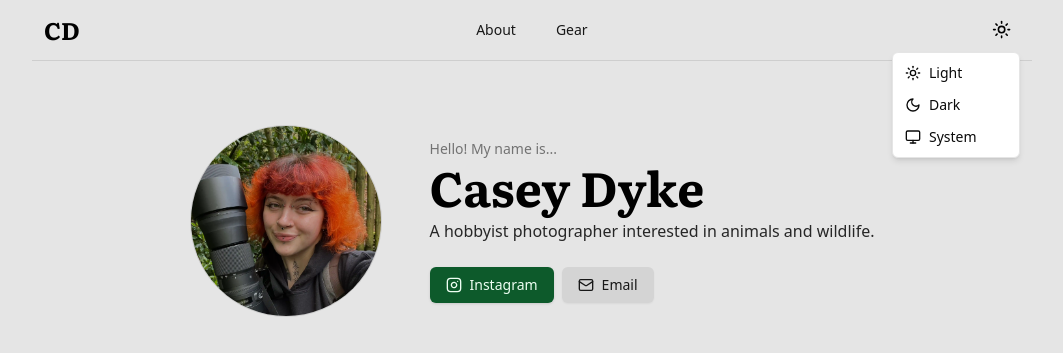
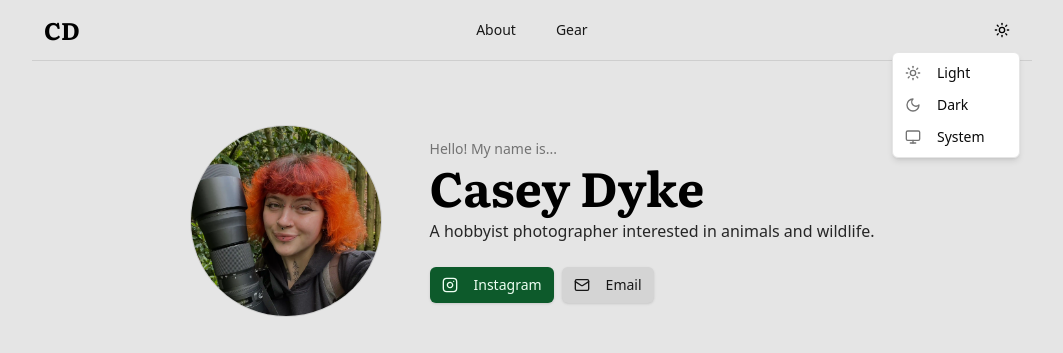
Before and after one commit to tygrdotdev/caseydyke.com, a Next.js app: page / in a window 1280 px wide. Both pictures are taken after a click on the button "Toggle theme". Shown: the top 353 px of the page, without its empty margins (108-1171 px from the left). Built offline with nearby package versions, Linux system fonts and the light colour scheme.

Commit message:
fix: breaking changes in required packages

```diff
--- a/app/og/route.tsx
+++ b/app/og/route.tsx
@@ -1,7 +1,5 @@
 import { ImageResponse } from "next/og";
 import { NextRequest } from "next/server";
-
-export const runtime = "edge";
 
 export async function GET(req: NextRequest) {
 	const { searchParams } = req.nextUrl;
--- a/app/page.tsx
+++ b/app/page.tsx
@@ -2,6 +2,7 @@ import { Button } from "@/components/ui/button";
 import Image from "next/image";
 import Link from "next/link";
 import { Crown, Email, Instagram, Medal } from "@/components/icons";
+import React from "react";
 
 function AwardItem({
 	href,
@@ -11,7 +12,7 @@ function AwardItem({
 }: {
 	href: string;
 	award: string;
-	awardIcon: JSX.Element;
+	awardIcon: React.JSX.Element;
 	body: string;
 }) {
 	return (
--- a/components/theme/provider.tsx
+++ b/components/theme/provider.tsx
@@ -1,9 +1,11 @@
 "use client";
 
 import * as React from "react";
-import { ThemeProvider as NextThemesProvider } from "next-themes";
-import { type ThemeProviderProps } from "next-themes/dist/types";
+import {
+	ThemeProvider as NextThemesProvider,
+	type ThemeProviderProps,
+} from "next-themes";
 
 export function ThemeProvider({ children, ...props }: ThemeProviderProps) {
-    return <NextThemesProvider {...props}>{children}</NextThemesProvider>;
+	return <NextThemesProvider {...props}>{children}</NextThemesProvider>;
 }
--- a/components/ui/button.tsx
+++ b/components/ui/button.tsx
@@ -5,26 +5,26 @@ import { cva, type VariantProps } from "class-variance-authority";
 import { cn } from "@/lib/utils";
 
 const buttonVariants = cva(
-    "inline-flex items-center justify-center whitespace-nowrap rounded-md text-sm font-medium transition-colors focus-visible:outline-hidden focus-visible:ring-1 focus-visible:ring-accent-950 disabled:pointer-events-none disabled:opacity-50 dark:focus-visible:ring-accent-300",
+	"inline-flex items-center justify-center gap-2 whitespace-nowrap rounded-md text-sm font-medium transition-[color,box-shadow] disabled:pointer-events-none disabled:opacity-50 [&_svg]:pointer-events-none [&_svg:not([class*='size-'])]:size-4 shrink-0 [&_svg]:shrink-0 outline-none focus-visible:border-neutral-950 focus-visible:ring-neutral-950/50 focus-visible:ring-[3px] aria-invalid:ring-red-500/20 dark:aria-invalid:ring-red-500/40 aria-invalid:border-red-500 dark:focus-visible:border-neutral-300 dark:focus-visible:ring-neutral-300/50 dark:aria-invalid:ring-red-900/20 dark:dark:aria-invalid:ring-red-900/40 dark:aria-invalid:border-red-900",
 	{
 		variants: {
 			variant: {
 				default:
-                    "bg-accent-900 text-accent-50 shadow-sm hover:bg-accent-900/90 dark:bg-accent-800 dark:text-accent-50 dark:hover:bg-accent-800/90",
+					"bg-accent-900 text-accent-50 shadow hover:bg-accent-900/90 dark:bg-accent-800 dark:text-accent-50 dark:hover:bg-accent-800/90",
 				destructive:
-                    "bg-red-500 text-neutral-50 shadow-xs hover:bg-red-500/90 dark:bg-red-900 dark:text-neutral-50 dark:hover:bg-red-900/90",
+					"bg-red-500 text-neutral-50 shadow-sm hover:bg-red-500/90 dark:bg-red-900 dark:text-neutral-50 dark:hover:bg-red-900/90",
 				outline:
-                    "border border-neutral-200 bg-white shadow-xs hover:bg-neutral-100 hover:text-neutral-900 dark:border-neutral-800 dark:bg-neutral-950 dark:hover:bg-neutral-800 dark:hover:text-neutral-50",
+					"border border-neutral-200 bg-white shadow-sm hover:bg-neutral-100 hover:text-neutral-900 dark:border-neutral-800 dark:bg-neutral-950 dark:hover:bg-neutral-800 dark:hover:text-neutral-50",
 				secondary:
-                    "bg-neutral-300 text-neutral-900 shadow-xs hover:bg-neutral-300/80 dark:bg-neutral-800 dark:text-neutral-50 dark:hover:bg-neutral-800/80",
+					"bg-neutral-300 text-neutral-900 shadow-sm hover:bg-neutral-300/80 dark:bg-neutral-800 dark:text-neutral-50 dark:hover:bg-neutral-800/80",
 				ghost: "hover:bg-neutral-300 hover:text-neutral-900 dark:hover:bg-neutral-800 dark:hover:text-neutral-50",
 				link: "text-neutral-900 underline-offset-4 hover:underline dark:text-neutral-50",
 			},
 			size: {
-                default: "h-9 px-4 py-2",
-                sm: "h-8 rounded-md px-3 text-xs",
-                lg: "h-10 rounded-md px-8",
-                icon: "h-9 w-9",
+				default: "h-9 px-4 py-2 has-[>svg]:px-3",
+				sm: "h-8 rounded-md gap-1.5 px-3 has-[>svg]:px-2.5",
+				lg: "h-10 rounded-md px-6 has-[>svg]:px-4",
+				icon: "size-9",
 			},
 		},
 		defaultVariants: {
@@ -34,33 +34,25 @@ const buttonVariants = cva(
 	}
 );
 
-export interface ButtonProps
-    extends React.ButtonHTMLAttributes<HTMLButtonElement>,
-        VariantProps<typeof buttonVariants> {
-    asChild?: boolean;
-}
-
-const Button = (
-    {
-        ref,
+function Button({
 	className,
 	variant,
 	size,
 	asChild = false,
 	...props
-    }: ButtonProps & {
-        ref: React.RefObject<HTMLButtonElement>;
-    }
-) => {
+}: React.ComponentProps<"button"> &
+	VariantProps<typeof buttonVariants> & {
+		asChild?: boolean;
+	}) {
 	const Comp = asChild ? Slot : "button";
+
 	return (
 		<Comp
+			data-slot="button"
 			className={cn(buttonVariants({ variant, size, className }))}
-            ref={ref}
 			{...props}
 		/>
 	);
-};
-Button.displayName = "Button";
+}
 
 export { Button, buttonVariants };
--- a/components/ui/dropdown-menu.tsx
+++ b/components/ui/dropdown-menu.tsx
@@ -2,224 +2,256 @@
 
 import * as React from "react"
 import * as DropdownMenuPrimitive from "@radix-ui/react-dropdown-menu"
-import {
-  CheckIcon,
-  ChevronRightIcon,
-  DotFilledIcon,
-} from "@radix-ui/react-icons"
+import { CheckIcon, ChevronRightIcon, CircleIcon } from "lucide-react"
 
 import { cn } from "@/lib/utils"
 
-const DropdownMenu = DropdownMenuPrimitive.Root
+function DropdownMenu({
+  ...props
+}: React.ComponentProps<typeof DropdownMenuPrimitive.Root>) {
+  return <DropdownMenuPrimitive.Root data-slot="dropdown-menu" {...props} />
+}
 
-const DropdownMenuTrigger = DropdownMenuPrimitive.Trigger
+function DropdownMenuPortal({
+  ...props
+}: React.ComponentProps<typeof DropdownMenuPrimitive.Portal>) {
+  return (
+    <DropdownMenuPrimitive.Portal data-slot="dropdown-menu-portal" {...props} />
+  )
+}
 
-const DropdownMenuGroup = DropdownMenuPrimitive.Group
+function DropdownMenuTrigger({
+  ...props
+}: React.ComponentProps<typeof DropdownMenuPrimitive.Trigger>) {
+  return (
+    <DropdownMenuPrimitive.Trigger
+      data-slot="dropdown-menu-trigger"
+      {...props}
+    />
+  )
+}
 
-const DropdownMenuPortal = DropdownMenuPrimitive.Portal
+function DropdownMenuContent({
+  className,
+  sideOffset = 4,
+  ...props
+}: React.ComponentProps<typeof DropdownMenuPrimitive.Content>) {
+  return (
+    <DropdownMenuPrimitive.Portal>
+      <DropdownMenuPrimitive.Content
+        data-slot="dropdown-menu-content"
+        sideOffset={sideOffset}
+        className={cn(
+          "bg-white text-neutral-950 data-[state=open]:animate-in data-[state=closed]:animate-out data-[state=closed]:fade-out-0 data-[state=open]:fade-in-0 data-[state=closed]:zoom-out-95 data-[state=open]:zoom-in-95 data-[side=bottom]:slide-in-from-top-2 data-[side=left]:slide-in-from-right-2 data-[side=right]:slide-in-from-left-2 data-[side=top]:slide-in-from-bottom-2 z-50 max-h-(--radix-dropdown-menu-content-available-height) min-w-[8rem] overflow-x-hidden overflow-y-auto rounded-md border border-neutral-200 p-1 shadow-md dark:bg-neutral-950 dark:text-neutral-50 dark:border-neutral-800",
+          className
+        )}
+        {...props}
+      />
+    </DropdownMenuPrimitive.Portal>
+  )
+}
 
-const DropdownMenuSub = DropdownMenuPrimitive.Sub
+function DropdownMenuGroup({
+  ...props
+}: React.ComponentProps<typeof DropdownMenuPrimitive.Group>) {
+  return (
+    <DropdownMenuPrimitive.Group data-slot="dropdown-menu-group" {...props} />
+  )
+}
 
-const DropdownMenuRadioGroup = DropdownMenuPrimitive.RadioGroup
+function DropdownMenuItem({
+  className,
+  inset,
+  variant = "default",
+  ...props
+}: React.ComponentProps<typeof DropdownMenuPrimitive.Item> & {
+  inset?: boolean
+  variant?: "default" | "destructive"
+}) {
+  return (
+    <DropdownMenuPrimitive.Item
+      data-slot="dropdown-menu-item"
+      data-inset={inset}
+      data-variant={variant}
+      className={cn(
+        "focus:bg-neutral-100 focus:text-neutral-900 data-[variant=destructive]:text-neutral-50 data-[variant=destructive]:focus:bg-red-500/10 dark:data-[variant=destructive]:focus:bg-red-500/40 data-[variant=destructive]:focus:text-neutral-50 data-[variant=destructive]:*:[svg]:!text-destructive-foreground [&_svg:not([class*='text-'])]:text-neutral-500 relative flex cursor-default items-center gap-2 rounded-sm px-2 py-1.5 text-sm outline-hidden select-none data-[disabled]:pointer-events-none data-[disabled]:opacity-50 data-[inset]:pl-8 [&_svg]:pointer-events-none [&_svg]:shrink-0 [&_svg:not([class*='size-'])]:size-4 dark:focus:bg-neutral-800 dark:focus:text-neutral-50 dark:data-[variant=destructive]:text-neutral-50 dark:data-[variant=destructive]:focus:bg-red-900/10 dark:dark:data-[variant=destructive]:focus:bg-red-900/40 dark:data-[variant=destructive]:focus:text-neutral-50 dark:[&_svg:not([class*='text-'])]:text-neutral-400",
+        className
+      )}
+      {...props}
+    />
+  )
+}
 
-const DropdownMenuSubTrigger = (
-  {
-    ref,
+function DropdownMenuCheckboxItem({
+  className,
+  children,
+  checked,
+  ...props
+}: React.ComponentProps<typeof DropdownMenuPrimitive.CheckboxItem>) {
+  return (
+    <DropdownMenuPrimitive.CheckboxItem
+      data-slot="dropdown-menu-checkbox-item"
+      className={cn(
+        "focus:bg-neutral-100 focus:text-neutral-900 relative flex cursor-default items-center gap-2 rounded-sm py-1.5 pr-2 pl-8 text-sm outline-hidden select-none data-[disabled]:pointer-events-none data-[disabled]:opacity-50 [&_svg]:pointer-events-none [&_svg]:shrink-0 [&_svg:not([class*='size-'])]:size-4 dark:focus:bg-neutral-800 dark:focus:text-neutral-50",
+        className
+      )}
+      checked={checked}
+      {...props}
+    >
+      <span className="pointer-events-none absolute left-2 flex size-3.5 items-center justify-center">
+        <DropdownMenuPrimitive.ItemIndicator>
+          <CheckIcon className="size-4" />
+        </DropdownMenuPrimitive.ItemIndicator>
+      </span>
+      {children}
+    </DropdownMenuPrimitive.CheckboxItem>
+  )
+}
+
+function DropdownMenuRadioGroup({
+  ...props
+}: React.ComponentProps<typeof DropdownMenuPrimitive.RadioGroup>) {
+  return (
+    <DropdownMenuPrimitive.RadioGroup
+      data-slot="dropdown-menu-radio-group"
+      {...props}
+    />
+  )
+}
+
+function DropdownMenuRadioItem({
+  className,
+  children,
+  ...props
+}: React.ComponentProps<typeof DropdownMenuPrimitive.RadioItem>) {
+  return (
+    <DropdownMenuPrimitive.RadioItem
+      data-slot="dropdown-menu-radio-item"
+      className={cn(
+        "focus:bg-neutral-100 focus:text-neutral-900 relative flex cursor-default items-center gap-2 rounded-sm py-1.5 pr-2 pl-8 text-sm outline-hidden select-none data-[disabled]:pointer-events-none data-[disabled]:opacity-50 [&_svg]:pointer-events-none [&_svg]:shrink-0 [&_svg:not([class*='size-'])]:size-4 dark:focus:bg-neutral-800 dark:focus:text-neutral-50",
+        className
+      )}
+      {...props}
+    >
+      <span className="pointer-events-none absolute left-2 flex size-3.5 items-center justify-center">
+        <DropdownMenuPrimitive.ItemIndicator>
+          <CircleIcon className="size-2 fill-current" />
+        </DropdownMenuPrimitive.ItemIndicator>
+      </span>
+      {children}
+    </DropdownMenuPrimitive.RadioItem>
+  )
+}
+
+function DropdownMenuLabel({
+  className,
+  inset,
+  ...props
+}: React.ComponentProps<typeof DropdownMenuPrimitive.Label> & {
+  inset?: boolean
+}) {
+  return (
+    <DropdownMenuPrimitive.Label
+      data-slot="dropdown-menu-label"
+      data-inset={inset}
+      className={cn(
+        "px-2 py-1.5 text-sm font-medium data-[inset]:pl-8",
+        className
+      )}
+      {...props}
+    />
+  )
+}
+
+function DropdownMenuSeparator({
+  className,
+  ...props
+}: React.ComponentProps<typeof DropdownMenuPrimitive.Separator>) {
+  return (
+    <DropdownMenuPrimitive.Separator
+      data-slot="dropdown-menu-separator"
+      className={cn("bg-neutral-200 -mx-1 my-1 h-px dark:bg-neutral-800", className)}
+      {...props}
+    />
+  )
+}
+
+function DropdownMenuShortcut({
+  className,
+  ...props
+}: React.ComponentProps<"span">) {
+  return (
+    <span
+      data-slot="dropdown-menu-shortcut"
+      className={cn(
+        "text-neutral-500 ml-auto text-xs tracking-widest dark:text-neutral-400",
+        className
+      )}
+      {...props}
+    />
+  )
+}
+
+function DropdownMenuSub({
+  ...props
+}: React.ComponentProps<typeof DropdownMenuPrimitive.Sub>) {
+  return <DropdownMenuPrimitive.Sub data-slot="dropdown-menu-sub" {...props} />
+}
+
+function DropdownMenuSubTrigger({
   className,
   inset,
   children,
   ...props
-  }
-) => (<DropdownMenuPrimitive.SubTrigger
-  ref={ref}
+}: React.ComponentProps<typeof DropdownMenuPrimitive.SubTrigger> & {
+  inset?: boolean
+}) {
+  return (
+    <DropdownMenuPrimitive.SubTrigger
+      data-slot="dropdown-menu-sub-trigger"
+      data-inset={inset}
       className={cn(
-    "flex cursor-default select-none items-center rounded-xs px-2 py-1.5 text-sm outline-hidden focus:bg-neutral-100 data-[state=open]:bg-neutral-100 dark:focus:bg-neutral-800 dark:data-[state=open]:bg-neutral-800",
-    inset && "pl-8",
+        "focus:bg-neutral-100 focus:text-neutral-900 data-[state=open]:bg-neutral-100 data-[state=open]:text-neutral-900 flex cursor-default items-center rounded-sm px-2 py-1.5 text-sm outline-hidden select-none data-[inset]:pl-8 dark:focus:bg-neutral-800 dark:focus:text-neutral-50 dark:data-[state=open]:bg-neutral-800 dark:data-[state=open]:text-neutral-50",
         className
       )}
       {...props}
     >
       {children}
-  <ChevronRightIcon className="ml-auto h-4 w-4" />
-</DropdownMenuPrimitive.SubTrigger>)
-DropdownMenuSubTrigger.displayName =
-  DropdownMenuPrimitive.SubTrigger.displayName
+      <ChevronRightIcon className="ml-auto size-4" />
+    </DropdownMenuPrimitive.SubTrigger>
+  )
+}
 
-const DropdownMenuSubContent = (
-  {
-    ref,
+function DropdownMenuSubContent({
   className,
   ...props
-  }: React.ComponentPropsWithoutRef<typeof DropdownMenuPrimitive.SubContent> & {
-    ref: React.RefObject<React.ElementRef<typeof DropdownMenuPrimitive.SubContent>>;
-  }
-) => (<DropdownMenuPrimitive.SubContent
-  ref={ref}
+}: React.ComponentProps<typeof DropdownMenuPrimitive.SubContent>) {
+  return (
+    <DropdownMenuPrimitive.SubContent
+      data-slot="dropdown-menu-sub-content"
       className={cn(
-    "z-50 min-w-[8rem] overflow-hidden rounded-md border border-neutral-200 bg-white p-1 text-neutral-950 shadow-lg data-[state=open]:animate-in data-[state=closed]:animate-out data-[state=closed]:fade-out-0 data-[state=open]:fade-in-0 data-[state=closed]:zoom-out-95 data-[state=open]:zoom-in-95 data-[side=bottom]:slide-in-from-top-2 data-[side=left]:slide-in-from-right-2 data-[side=right]:slide-in-from-left-2 data-[side=top]:slide-in-from-bottom-2 dark:border-neutral-800 dark:bg-neutral-950 dark:text-neutral-50",
-    className
-  )}
-  {...props}
-/>)
-DropdownMenuSubContent.displayName =
-  DropdownMenuPrimitive.SubContent.displayName
-
-const DropdownMenuContent = (
-  {
-    ref,
-    className,
-    sideOffset = 4,
-    ...props
-  }: React.ComponentPropsWithoutRef<typeof DropdownMenuPrimitive.Content> & {
-    ref: React.RefObject<React.ElementRef<typeof DropdownMenuPrimitive.Content>>;
-  }
-) => (<DropdownMenuPrimitive.Portal>
-  <DropdownMenuPrimitive.Content
-    ref={ref}
-    sideOffset={sideOffset}
-    className={cn(
-      "z-50 min-w-[8rem] overflow-hidden rounded-md border border-neutral-200 bg-white p-1 text-neutral-950 shadow-md dark:border-neutral-800 dark:bg-neutral-950 dark:text-neutral-50",
-      "data-[state=open]:animate-in data-[state=closed]:animate-out data-[state=closed]:fade-out-0 data-[state=open]:fade-in-0 data-[state=closed]:zoom-out-95 data-[state=open]:zoom-in-95 data-[side=bottom]:slide-in-from-top-2 data-[side=left]:slide-in-from-right-2 data-[side=right]:slide-in-from-left-2 data-[side=top]:slide-in-from-bottom-2",
+        "bg-white text-neutral-950 data-[state=open]:animate-in data-[state=closed]:animate-out data-[state=closed]:fade-out-0 data-[state=open]:fade-in-0 data-[state=closed]:zoom-out-95 data-[state=open]:zoom-in-95 data-[side=bottom]:slide-in-from-top-2 data-[side=left]:slide-in-from-right-2 data-[side=right]:slide-in-from-left-2 data-[side=top]:slide-in-from-bottom-2 z-50 min-w-[8rem] overflow-hidden rounded-md border border-neutral-200 p-1 shadow-lg dark:bg-neutral-950 dark:text-neutral-50 dark:border-neutral-800",
         className
       )}
       {...props}
     />
-</DropdownMenuPrimitive.Portal>)
-DropdownMenuContent.displayName = DropdownMenuPrimitive.Content.displayName
-
-const DropdownMenuItem = (
-  {
-    ref,
-    className,
-    inset,
-    ...props
-  }
-) => (<DropdownMenuPrimitive.Item
-  ref={ref}
-  className={cn(
-    "relative flex cursor-default select-none items-center rounded-xs px-2 py-1.5 text-sm outline-hidden transition-colors focus:bg-neutral-100 focus:text-neutral-900 data-disabled:pointer-events-none data-disabled:opacity-50 dark:focus:bg-neutral-800 dark:focus:text-neutral-50",
-    inset && "pl-8",
-    className
-  )}
-  {...props}
-/>)
-DropdownMenuItem.displayName = DropdownMenuPrimitive.Item.displayName
-
-const DropdownMenuCheckboxItem = (
-  {
-    ref,
-    className,
-    children,
-    checked,
-    ...props
-  }: React.ComponentPropsWithoutRef<typeof DropdownMenuPrimitive.CheckboxItem> & {
-    ref: React.RefObject<React.ElementRef<typeof DropdownMenuPrimitive.CheckboxItem>>;
-  }
-) => (<DropdownMenuPrimitive.CheckboxItem
-  ref={ref}
-  className={cn(
-    "relative flex cursor-default select-none items-center rounded-xs py-1.5 pl-8 pr-2 text-sm outline-hidden transition-colors focus:bg-neutral-100 focus:text-neutral-900 data-disabled:pointer-events-none data-disabled:opacity-50 dark:focus:bg-neutral-800 dark:focus:text-neutral-50",
-    className
-  )}
-  checked={checked}
-  {...props}
->
-  <span className="absolute left-2 flex h-3.5 w-3.5 items-center justify-center">
-    <DropdownMenuPrimitive.ItemIndicator>
-      <CheckIcon className="h-4 w-4" />
-    </DropdownMenuPrimitive.ItemIndicator>
-  </span>
-  {children}
-</DropdownMenuPrimitive.CheckboxItem>)
-DropdownMenuCheckboxItem.displayName =
-  DropdownMenuPrimitive.CheckboxItem.displayName
-
-const DropdownMenuRadioItem = (
-  {
-    ref,
-    className,
-    children,
-    ...props
-  }: React.ComponentPropsWithoutRef<typeof DropdownMenuPrimitive.RadioItem> & {
-    ref: React.RefObject<React.ElementRef<typeof DropdownMenuPrimitive.RadioItem>>;
-  }
-) => (<DropdownMenuPrimitive.RadioItem
-  ref={ref}
-  className={cn(
-    "relative flex cursor-default select-none items-center rounded-xs py-1.5 pl-8 pr-2 text-sm outline-hidden transition-colors focus:bg-neutral-100 focus:text-neutral-900 data-disabled:pointer-events-none data-disabled:opacity-50 dark:focus:bg-neutral-800 dark:focus:text-neutral-50",
-    className
-  )}
-  {...props}
->
-  <span className="absolute left-2 flex h-3.5 w-3.5 items-center justify-center">
-    <DropdownMenuPrimitive.ItemIndicator>
-      <DotFilledIcon className="h-4 w-4 fill-current" />
-    </DropdownMenuPrimitive.ItemIndicator>
-  </span>
-  {children}
-</DropdownMenuPrimitive.RadioItem>)
-DropdownMenuRadioItem.displayName = DropdownMenuPrimitive.RadioItem.displayName
-
-const DropdownMenuLabel = (
-  {
-    ref,
-    className,
-    inset,
-    ...props
-  }
-) => (<DropdownMenuPrimitive.Label
-  ref={ref}
-  className={cn(
-    "px-2 py-1.5 text-sm font-semibold",
-    inset && "pl-8",
-    className
-  )}
-  {...props}
-/>)
-DropdownMenuLabel.displayName = DropdownMenuPrimitive.Label.displayName
-
-const DropdownMenuSeparator = (
-  {
-    ref,
-    className,
-    ...props
-  }: React.ComponentPropsWithoutRef<typeof DropdownMenuPrimitive.Separator> & {
-    ref: React.RefObject<React.ElementRef<typeof DropdownMenuPrimitive.Separator>>;
-  }
-) => (<DropdownMenuPrimitive.Separator
-  ref={ref}
-  className={cn("-mx-1 my-1 h-px bg-neutral-100 dark:bg-neutral-800", className)}
-  {...props}
-/>)
-DropdownMenuSeparator.displayName = DropdownMenuPrimitive.Separator.displayName
-
-const DropdownMenuShortcut = ({
-  className,
-  ...props
-}: React.HTMLAttributes<HTMLSpanElement>) => {
-  return (
-    <span
-      className={cn("ml-auto text-xs tracking-widest opacity-60", className)}
-      {...props}
-    />
   )
 }
-DropdownMenuShortcut.displayName = "DropdownMenuShortcut"
 
 export {
   DropdownMenu,
+  DropdownMenuPortal,
   DropdownMenuTrigger,
   DropdownMenuContent,
+  DropdownMenuGroup,
+  DropdownMenuLabel,
   DropdownMenuItem,
   DropdownMenuCheckboxItem,
+  DropdownMenuRadioGroup,
   DropdownMenuRadioItem,
-  DropdownMenuLabel,
   DropdownMenuSeparator,
   DropdownMenuShortcut,
-  DropdownMenuGroup,
-  DropdownMenuPortal,
   DropdownMenuSub,
+  DropdownMenuSubTrigger,
   DropdownMenuSubContent,
-  DropdownMenuSubTrigger,
-  DropdownMenuRadioGroup,
 }
--- a/package.json
+++ b/package.json
@@ -15,6 +15,7 @@
         "class-variance-authority": "^0.7.1",
         "clsx": "^2.1.1",
         "framer-motion": "^12.4.10",
+        "lucide-react": "^0.479.0",
         "next": "15.2.1",
         "next-themes": "^0.4.4",
         "react": "^19.0.0",
```
Also changed, not shown: 1 other file (tests, documents, lock files or other folders). Lines whose indentation alone changed are shown as unchanged.
